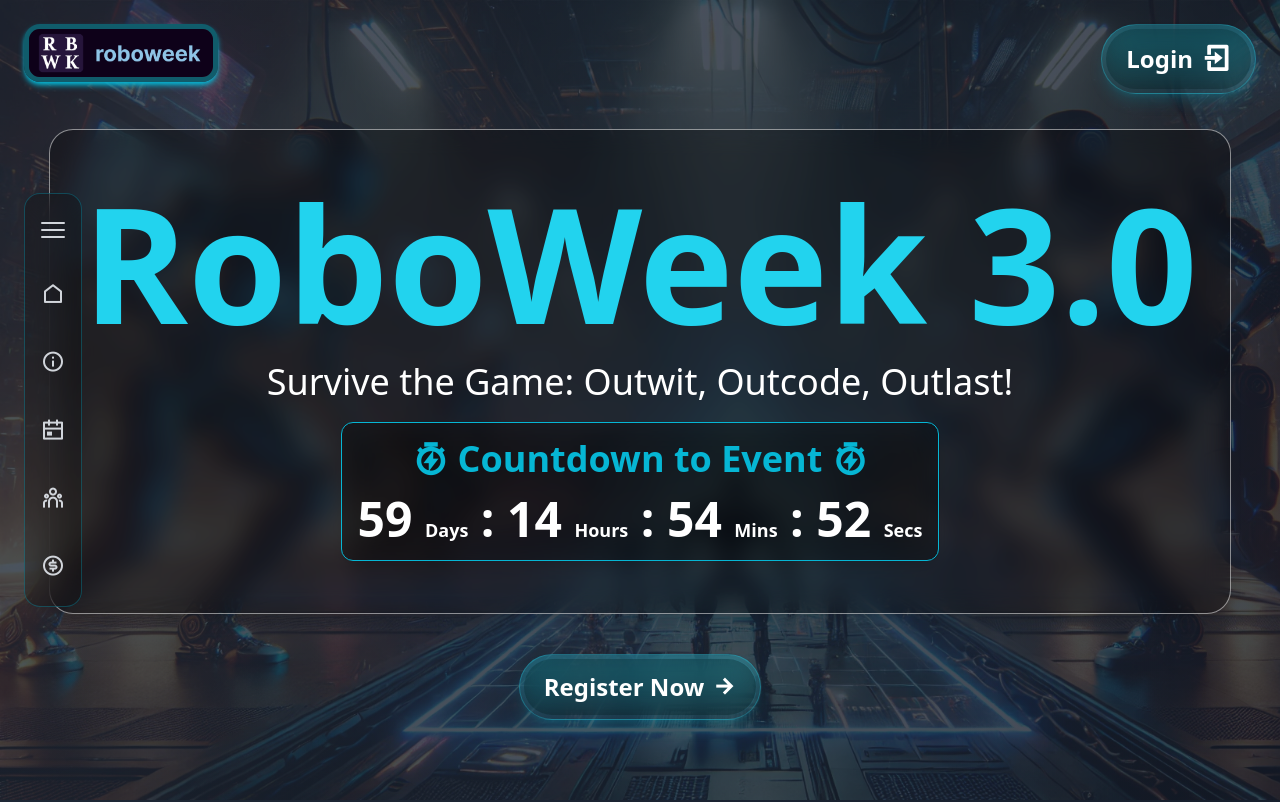
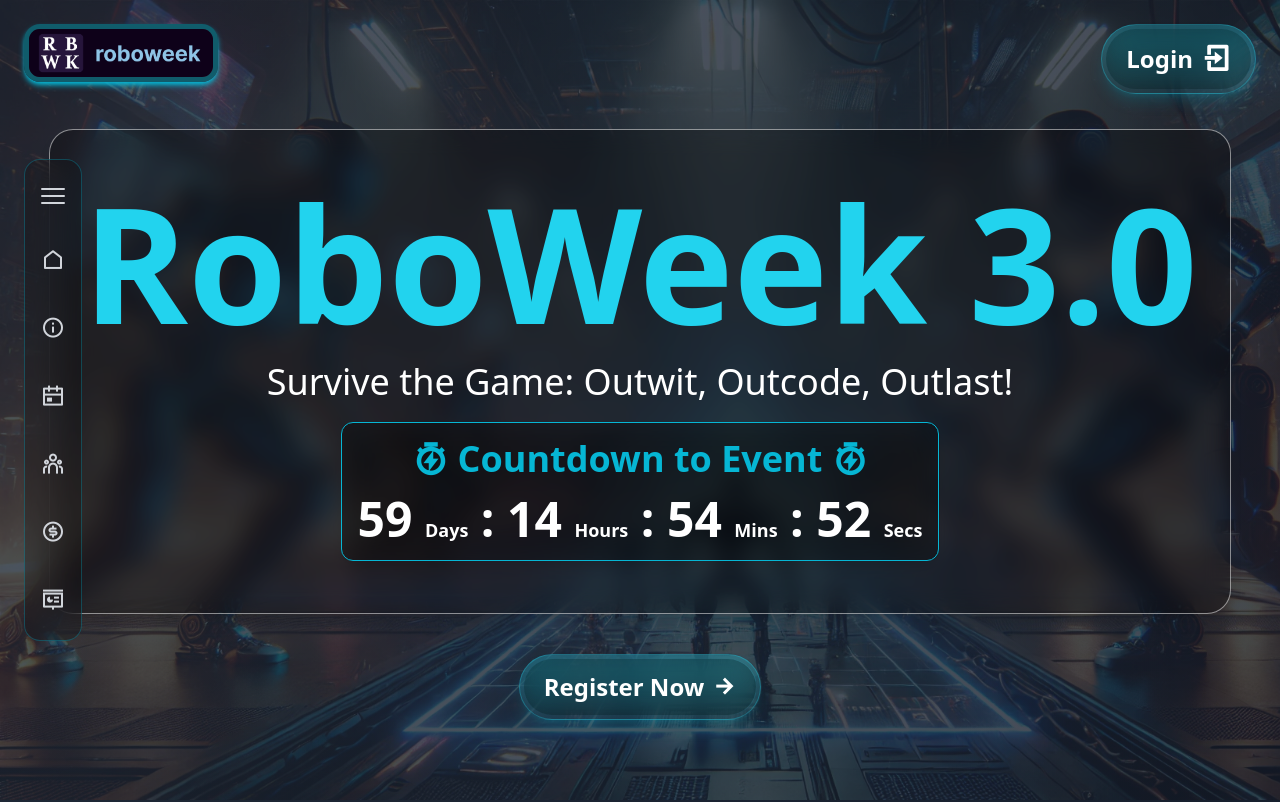
Before and after one commit to rishabh-087/Roboweek-3.0---Frontend, a React (Vite) app: page / in a window 1280 px wide. Shown: the top 802 px of the page. Built offline with nearby package versions, Linux system fonts and the light colour scheme.

Commit message:
Add conference page

```diff
--- a/src/components/Navbar.jsx
+++ b/src/components/Navbar.jsx
@@ -21,6 +21,7 @@ const Navbar = () => {
     { name: 'Events', href: '/events', icon: 'ri-calendar-event-line' },
     { name: 'Team', href: '/team', icon: 'ri-team-line' },
     { name: 'Sponsors', href: '/sponsors', icon: 'ri-money-dollar-circle-line' },
+    { name: 'Conference', href: '/conference', icon: 'ri-slideshow-line' },
   ];
 
   return (
```
